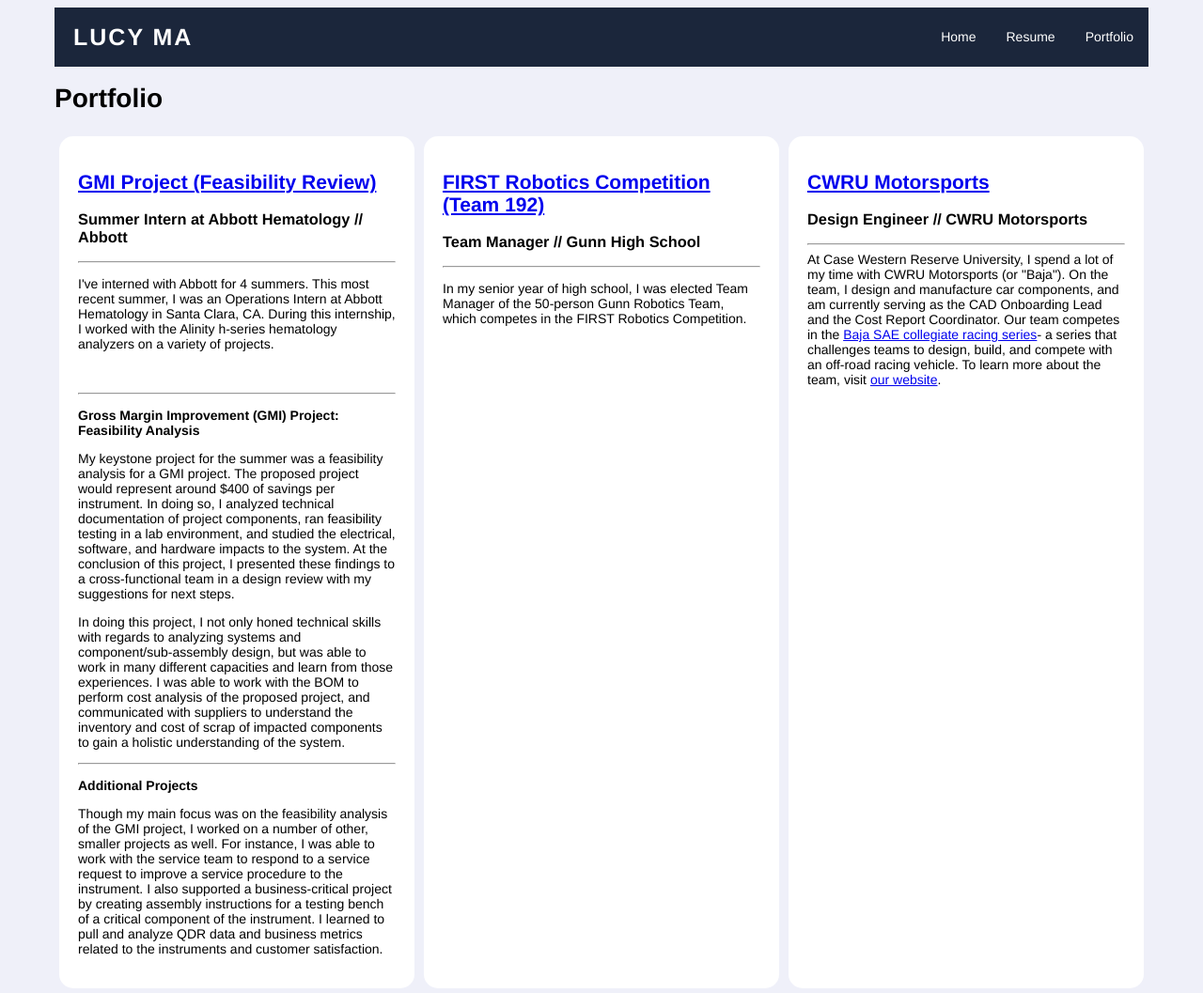
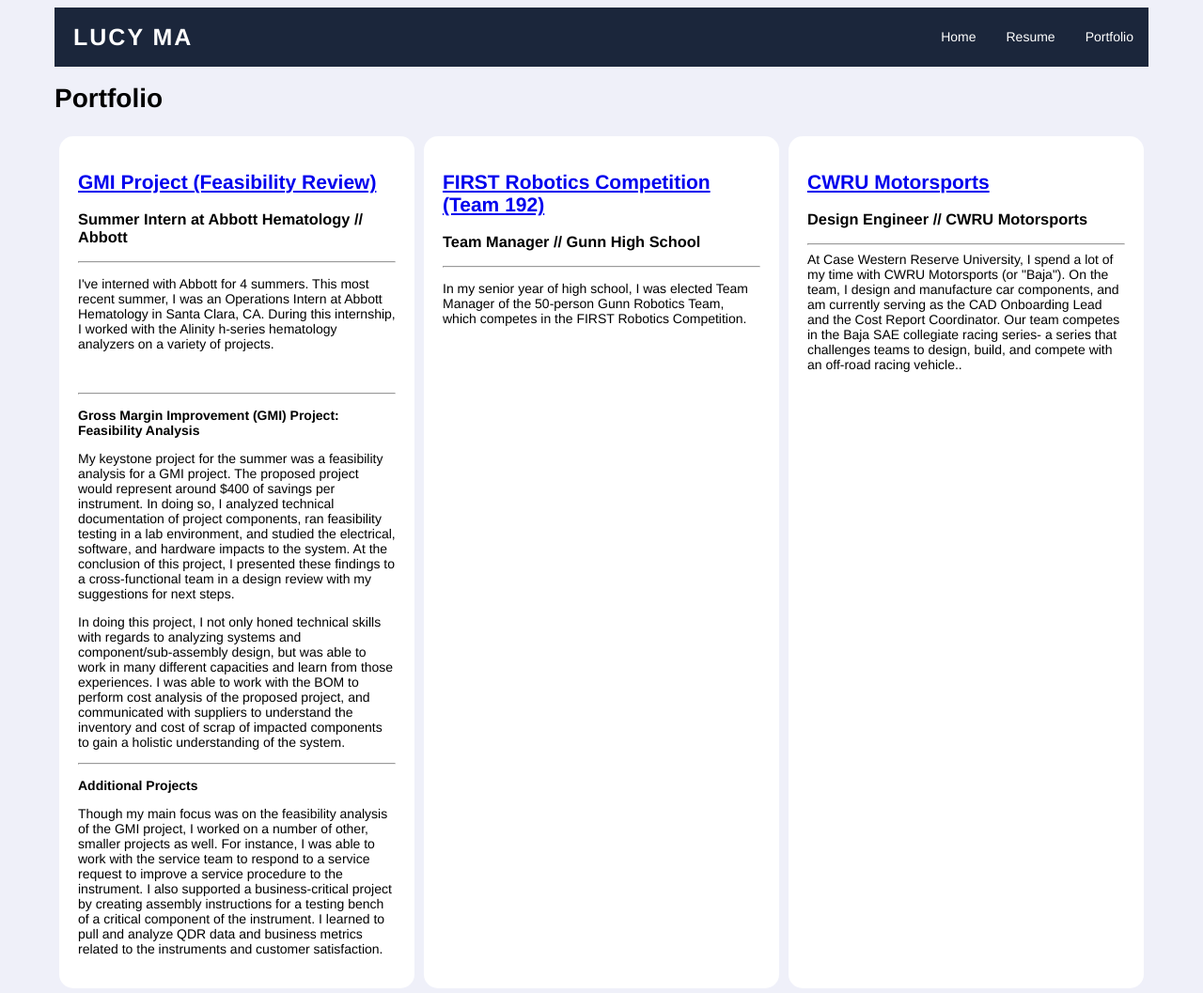
Before and after one commit to lucyttma/lucyttma.github.io, a Jekyll site: the page built from static/portfolio.html, in a window 1280 px wide. Shown: the whole page at 94% size. Built offline with Jekyll 4.4.1, drawn with Linux system fonts in a browser that asks for light colours.

Commit message:
Update sr24.md

```diff
--- a/_portfolio/sr24.md
+++ b/_portfolio/sr24.md
@@ -3,7 +3,7 @@
 position: Design Engineer
 time: Fall 2023 - Spring 2024
 organization: CWRU Motorsports
-excerpt: At Case Western Reserve University, I spend a lot of my time with CWRU Motorsports (or "Baja"). On the team, I design and manufacture car components, and am currently serving as the CAD Onboarding Lead and the Cost Report Coordinator. Our team competes in the <a title="Baja SAE" href="bajasae.net">Baja SAE collegiate racing series</a>- a series that challenges teams to design, build, and compete with an off-road racing vehicle. To learn more about the team, visit <a title="CWRU Motorsports" href="https://cwrumotorsports.com/">our website</a>.
+excerpt: At Case Western Reserve University, I spend a lot of my time with CWRU Motorsports (or "Baja"). On the team, I design and manufacture car components, and am currently serving as the CAD Onboarding Lead and the Cost Report Coordinator. Our team competes in the Baja SAE collegiate racing series- a series that challenges teams to design, build, and compete with an off-road racing vehicle.</a>.
 ---
 <p>At Case Western Reserve University, I spend a lot of my time with CWRU Motorsports (or "Baja"). On the team, I design and manufacture car components, and am currently serving as the CAD Onboarding Lead and the Cost Report Coordinator. Our team competes in the <a title="Baja SAE" href="bajasae.net">Baja SAE collegiate racing series</a>- a series that challenges teams to design, build, and compete with an off-road racing vehicle. To learn more about the team, visit <a title="CWRU Motorsports" href="https://cwrumotorsports.com/">our website</a>.</p>
 
```
